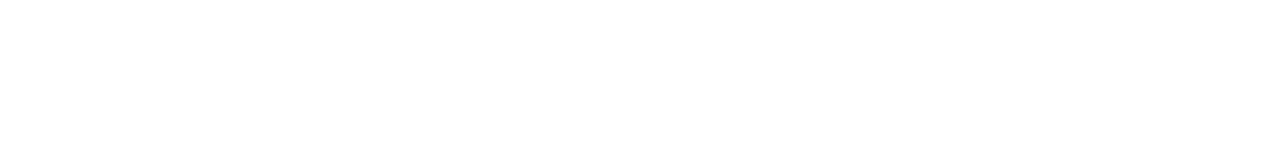
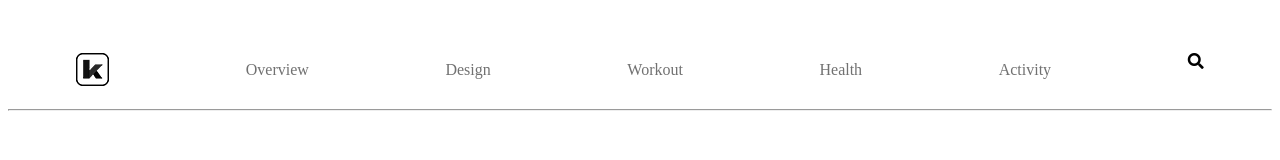
Before and after one commit to vladgodun/smartwatch, a website: page index.html in a window 1280 px wide. Drawn offline with Linux system fonts and the light colour scheme.

Commit message:
add new variables, add navigation menu

```diff
--- /dev/null
+++ b/css/all.css
@@ -0,0 +1,18 @@
+
+
+.header_nav {
+  display: flex;
+  justify-content: space-around;
+  padding: 45px 0 15px;
+}
+
+.header_nav-link {
+  color: #717171;
+  text-decoration: none;
+  display: flex;
+  align-items: center;
+}
+
+.header_nav :hover {
+  color: #000000;
+}
--- a/index.html
+++ b/index.html
@@ -5,11 +5,33 @@
   <meta charset="UTF-8" />
   <meta name="viewport" content="width=device-width, initial-scale=1.0" />
   <link rel="stylesheet" href="css/all.css" />
+  <link rel="stylesheet" href="https://use.fontawesome.com/releases/v5.13.0/css/all.css"
+    integrity="sha384-Bfad6CLCknfcloXFOyFnlgtENryhrpZCe29RTifKEixXQZ38WheV+i/6YWSzkz3V" crossorigin="anonymous" />
   <link href="https://fonts.googleapis.com/css2?family=Roboto:wght@300;400;500;700&display=swap" rel="stylesheet">
-  <title>Document</title>
+  <title>SmartWatch</title>
 </head>
 
 <body>
+  <header class="header">
+    <div class="header_menu">
+
+      <nav class="header_nav">
+        <!-- <div class="header_logo"><i class="fab fa-korvue"></i></div> -->
+        <img src="/img/k-logo-dark.png" alt="">
+        <a href="#" class="header_nav-link">Overview</a>
+        <a href="#" class="header_nav-link">Design</a>
+        <a href="#" class="header_nav-link">Workout</a>
+        <a href="#" class="header_nav-link">Health</a>
+        <a href="#" class="header_nav-link">Activity</a>
+        <div class="header__nav-search"><i class="fas fa-search"></i></div>
+      </nav>
+
+    </div>
+    <hr> <!-- I think done line before menu -->
+
+
+  </header>
+
 </body>
 
 </html>
--- /dev/null
+++ b/scss/block/head.scss
@@ -0,0 +1,25 @@
+@import '../variables.scss';
+
+.header {
+
+    &_menu {}
+
+    &_nav {
+        display: flex;
+        justify-content: space-around;
+        padding: 45px 0 15px;
+
+        &-link {
+            color: $primarySilver;
+            text-decoration: none;
+            display: flex;
+            align-items: center;
+        }
+
+        :hover {
+            color: $primaryDark;
+        }
+
+
+    }
+}
--- a/scss/variables.scss
+++ b/scss/variables.scss
@@ -1,10 +1,9 @@
 $primaryLight:#f0eeee;
-$primarySilver:#eaeaea;
+$primaryLightSilver:#beb6b6;
 $primaryDark:#000000;
+$primarySilver:#717171;
 $txtFont:'Roboto',
 sans-serif;
-
-
 $breakpointDesktop:1200px;
 $breakpointTabletLandscape:991px;
 $breakpointTabletPortrait:768px;
```
Also changed, not shown: img/k-logo-dark.png (added).
